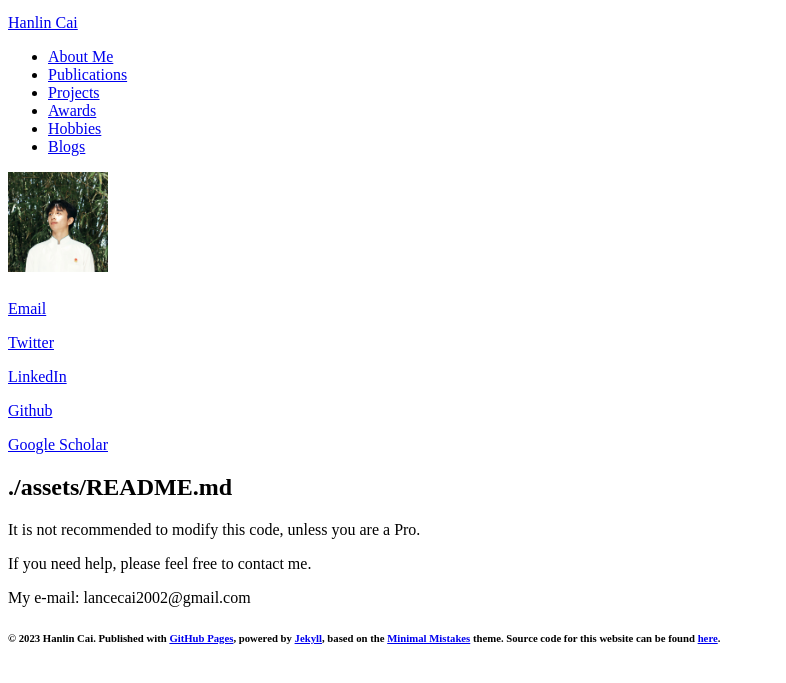
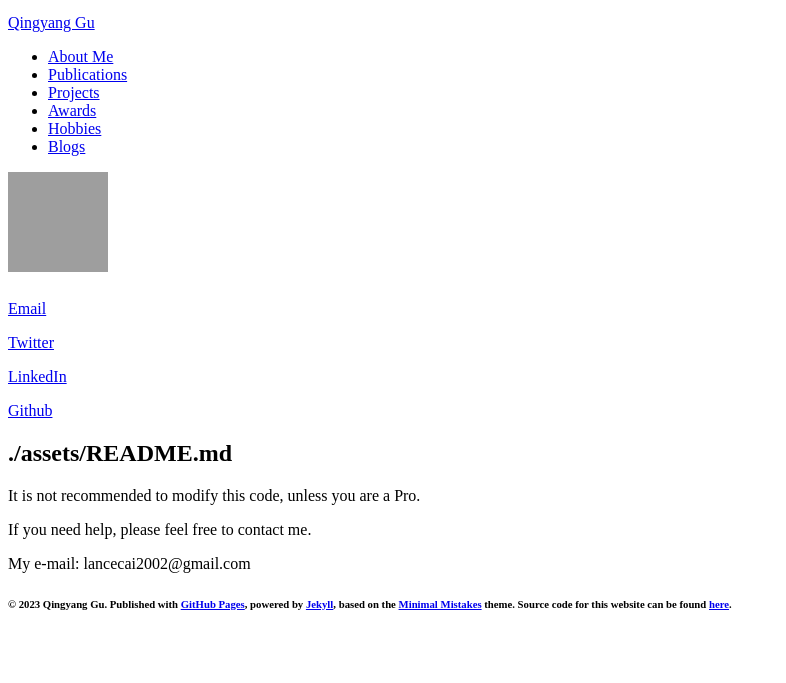
Before and after one commit to frankqgu/frankqgu.github.io, a Jekyll site: the page built from assets/README.md, in a window 1280 px wide, cut to the strip 112-795 px from the top of the page. Shown: the whole strip, without its empty margins (0-786 px from the left). Built offline with Jekyll 4.4.1, drawn with Linux system fonts in a browser that asks for light colours; nearby versions of some CDN libraries; our own code applies the rules of GitHub Pages for plain Markdown files; comment, search, counter and statistics services are not loaded.

Commit message:
Creations

```diff
--- a/_config.yml
+++ b/_config.yml
@@ -1,21 +1,21 @@
-title: Hanlin Cai
+title: Qingyang Gu
 # tagline: Two roads diverged in woods, I took the one less traveled by.
 description: Two roads diverged in woods, I took the one less traveled by.
 #Comment out url when working locally to resolve base urls correctly
-url: https://caihanlin.com
+url: https://frankqgu.github.io
 
 # Owner/author information
 owner:
-  name: Hanlin Cai
-  avatar: hanlin.jpg
+  name: Qingyang Gu
+  avatar: frankg.jpg
 #  bio:
-  email: hanlin.cai@ieee.org
+  email: frank.q.gu@gmail.com
   # Social networking links are used in author-bio sidebar. Update and remove as you like.
-  twitter: lancecai2002
-  # facebook: caihanlin2002
-  github: GuangLun2000
-  linkedin: hanlin-cai-07b53b23b
-  scholar: https://scholar.google.com/citations?user=8igSoWgAAAAJ
+  twitter: qingyangfgu
+  # facebook: none
+  github: frankqgu
+  linkedin: qingyang-gu-908505240
+  #scholar: https://scholar.google.com/citations?user=8igSoWgAAAAJ
   # instagram: lancecai2002
   # lastfm:
   # tumblr:
@@ -24,7 +24,8 @@ owner:
 
 # Analytics and webmaster tools stuff goes here
 # https://search.google.com/search-console/ownership
-google_verify: "SkiyuGpJOKT74vv5GmXLvYXXDkXy4v8VWPtbelYz3Hs"
+google_verify: "kpcA5qoNN5uBZKJpq200EwTeRHSGQPnpzrL3MORgHPs"
+
 
 # https://ssl.bing.com/webmaster/configure/verify/ownership Option 2 content= goes here
 # bing_verify: ""
@@ -46,7 +47,7 @@ links:
     url: /blogs/
 
 # http://en.wikipedia.org/wiki/List_of_tz_database_time_zones
-timezone: China/Beijing
+timezone: America/New_York
 future: true
 highlighter: rouge
 # markdown: kramdown
@@ -79,7 +80,3 @@ disqus:
 
 include: [".htaccess"]
 exclude: ["lib", "config.rb", "Capfile", "config", "log", "Rakefile", "Rakefile.rb", "tmp", "less", "minimal-mistakes.sublime-project", "minimal-mistakes.sublime-workspace"]
-
-
-# Latest update in 2023/05/01 by Hanlin Cai.
-# URL: https://caihanlin.com/
```
Also changed, not shown: README.md.
